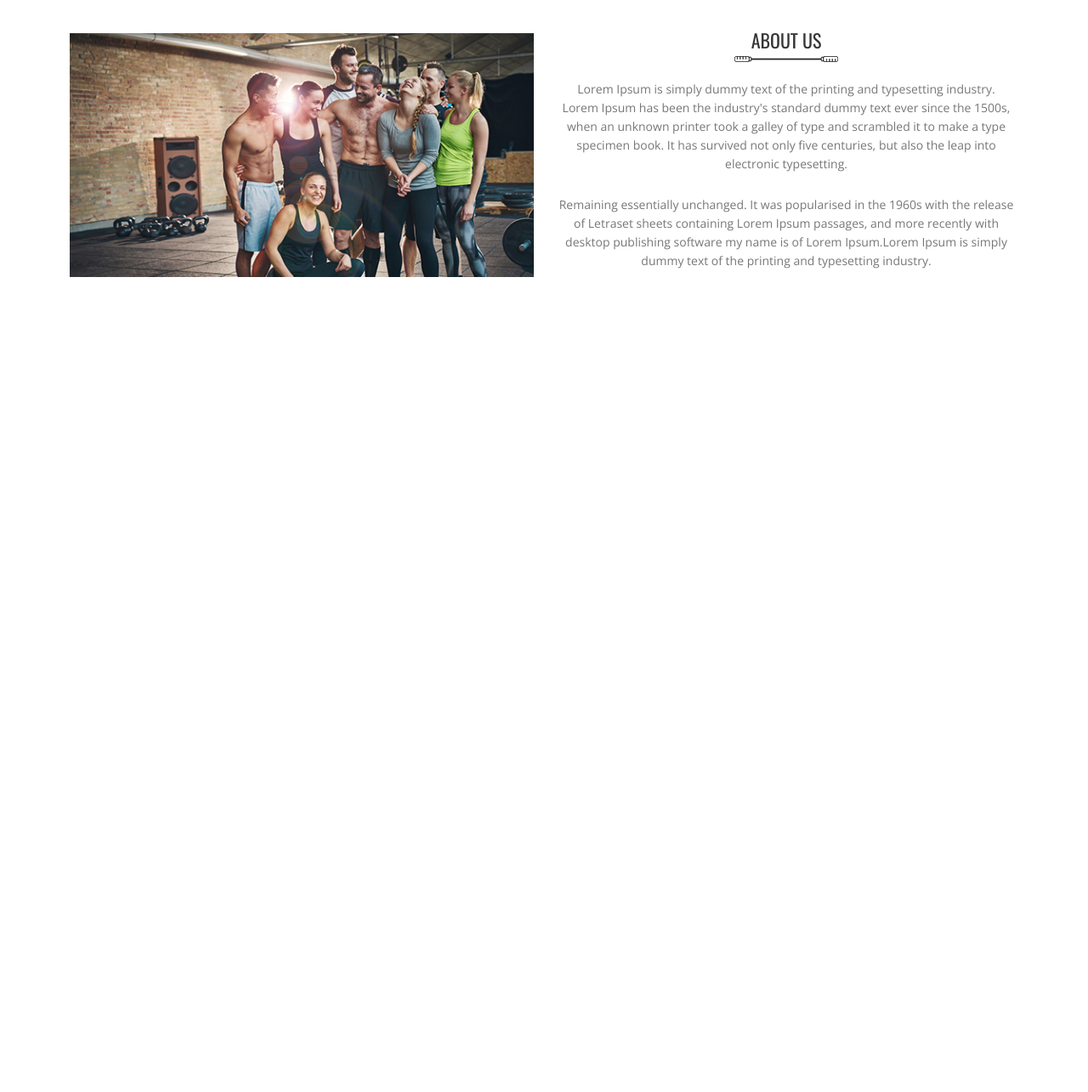
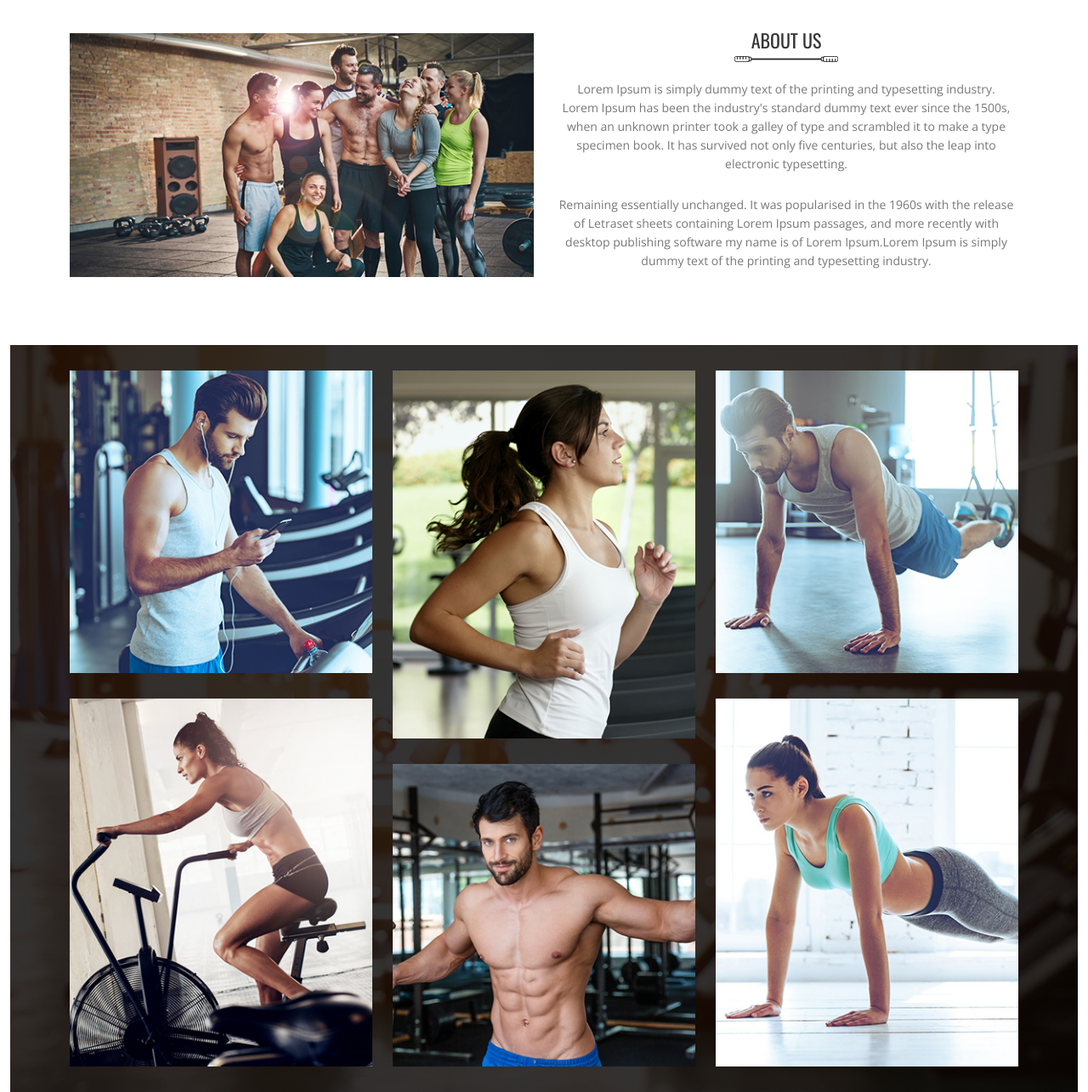
Before and after one commit to Rakibuzzamanakash/bootstrap--project-01, a plain HTML site: page index.html in a window 1280 px wide. Shown: the part 626-1911 px from the top of the page at 85% size. Before the commit the page ends 1032 px from the top, so only its background shows below. Drawn offline with nearby package versions, Linux system fonts and the light colour scheme.

Commit message:
gallery complete

```diff
--- a/css/style.css
+++ b/css/style.css
@@ -438,6 +438,54 @@ ul{
 #about .about-text p:last-of-type{
    margin-bottom: -10px;
 }
+
 /* ================
    about css end
   ============== */
+.gallery-bg{
+    background: url(../images/gymnasium-Recovered-gallery-bg.jpg) no-repeat center/ cover;
+    position: relative;
+    z-index: 1;
+}
+.gallery-bg::after{
+   content: '';
+   width: 100%;
+   height: 100%;
+   background: rgba(0, 0, 0, 0.8);
+   position: absolute;
+   top: 0;
+   left: 0;
+   z-index: -1;
+}
+.gallery-item{
+    position: relative;
+    overflow: hidden;
+    margin-top: 30px;
+    margin-bottom: 30px;
+}
+.gallery-item:last-of-type{
+    margin-bottom: 30px;
+}
+.gallery-item .gl-overlay{
+    position: absolute;
+    width: 96%;
+    height: 96%;
+    background: hsla(2, 75%, 55%, 0.5);
+    top: -100%;
+    left: 2%;
+    border: 5px solid rgba(216, 213, 213, 0.959);
+    display: flex;
+    justify-content: center;
+    align-items: center;
+    transition: all linear .4s;
+}
+.gallery-item:hover .gl-overlay{
+    top: 2%;
+}
+.gallery-item .gl-overlay a i{
+    color: #fff;
+    font-size: 30px;
+}
+/* ================
+   gallery css end
+  ============== */
--- a/index.html
+++ b/index.html
@@ -155,8 +155,110 @@
     </div>
   </div>
 </section>
+
 <!--------------------
     about end
+  -------------------->
+
+<!--------------------
+    gallery start
+  -------------------->
+<section id="gallery">
+  <div class="container-fluid">
+    <div class="gallery-bg">
+      <div class="container">
+        <div class="row">
+
+          <div class="col-lg-4">
+
+            <div class="gallery-item">
+              <figure class="mb-0">
+                <img src="images/gymnasium-Recovered-gl-1.jpg" alt="gl-1" class="img-fluid w-100">
+                <div class="gl-overlay">
+                  <a class="venobox" data-gall="gallery01" href="images/gymnasium-Recovered-gl-1.jpg"><img >
+                    <i class="fas fa-search-plus"></i>
+                  </a>
+                </div>
+              </figure>
+            </div>
+
+            <div class="gallery-item">
+              <figure class="mb-0">
+                <img src="images/gymnasium-Recovered-gl-2.jpg" alt="gl-1" class="img-fluid w-100">
+                <div class="gl-overlay">
+                  <a class="venobox" data-gall="gallery01" href="images/gymnasium-Recovered-gl-2.jpg"><img >
+                    <i class="fas fa-search-plus"></i>
+                  </a>
+                </div>
+              </figure>
+            </div>
+          </div>
+
+          <div class="col-lg-4">
+
+            <div class="gallery-item">
+              <figure class="mb-0">
+                <img src="images/gymnasium-Recovered-gl-3.jpg" alt="gl-1" class="img-fluid w-100">
+                <div class="gl-overlay">
+                  <a class="venobox" data-gall="gallery01" href="images/gymnasium-Recovered-gl-3.jpg"><img >
+                    <i class="fas fa-search-plus"></i>
+                  </a>
+                </div>
+              </figure>
+            </div>
+
+            <div class="gallery-item">
+              <figure class="mb-0">
+                <img src="images/gymnasium-Recovered-gl-4.jpg" alt="gl-1" class="img-fluid w-100">
+                <div class="gl-overlay">
+                  <a class="venobox" data-gall="gallery01" href="images/gymnasium-Recovered-gl-4.jpg"><img >
+                    <i class="fas fa-search-plus"></i>
+                  </a>
+                </div>
+              </figure>
+            </div>
+          </div>
+
+          <div class="col-lg-4">
+
+            <div class="gallery-item">
+              <figure class="mb-0">
+                <img src="images/gymnasium-Recovere-gl-5.jpg" alt="gl-1" class="img-fluid w-100">
+                <div class="gl-overlay">
+                  <a class="venobox" data-gall="gallery01" href="images/gymnasium-Recovere-gl-5.jpg"><img >
+                    <i class="fas fa-search-plus"></i>
+                  </a>
+                </div>
+              </figure>
+            </div>
+
+            <div class="gallery-item">
+              <figure class="mb-0">
+                <img src="images/gymnasium-Recovered-gl-6.jpg" alt="gl-1" class="img-fluid w-100">
+                <div class="gl-overlay">
+                  <a class="venobox" data-gall="gallery01" href="images/gymnasium-Recovered-gl-6.jpg"><img >
+                    <i class="fas fa-search-plus"></i>
+                  </a>
+                </div>
+              </figure>
+            </div>
+          </div>
+        </div>
+      </div>
+    </div>
+  </div>
+</section>
+
+<!--------------------
+    gallery end
+  -------------------->
+
+<!--------------------
+   membership start
+  -------------------->
+
+<!--------------------
+    membership end
   -------------------->
 
 
```
Also changed, not shown: images/gymnasium-Recovere-gl-5.jpg (added), images/gymnasium-Recovered-gallery-bg.jpg (added), images/gymnasium-Recovered-gl-1.jpg (added), images/gymnasium-Recovered-gl-2.jpg (added), images/gymnasium-Recovered-gl-3.jpg (added), images/gymnasium-Recovered-gl-4.jpg (added), images/gymnasium-Recovered-gl-6.jpg (added).
